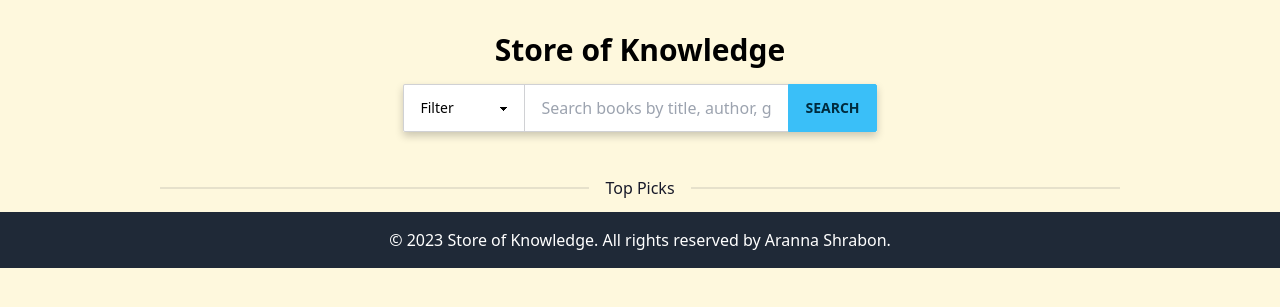
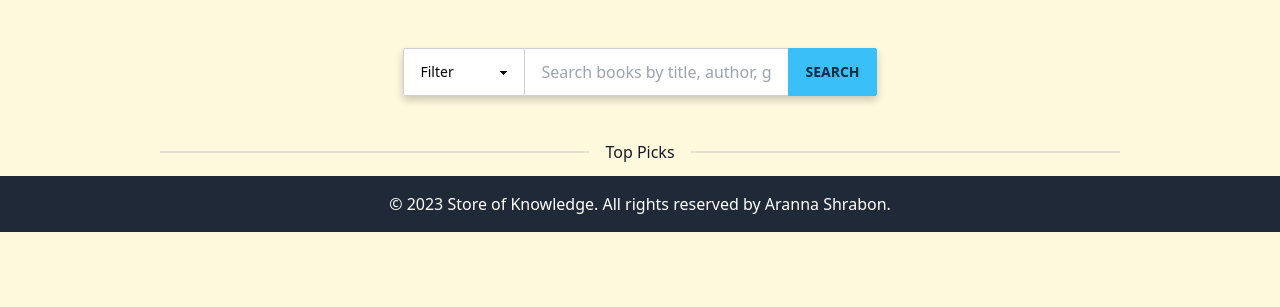
Before and after one commit to arannashrabon/book_recommendations, a Django app: template books/templates/index.html in a window 1280 px wide. Shown: the part 64-371 px from the top of the page. Run offline with Django 3.2, Linux system fonts and the light colour scheme; the template is opened without the code that fills it, so the values that code supplies are empty; some libraries are stand-ins or nearby versions.

Commit message:
first commit

```diff
--- a/books/templates/index.html
+++ b/books/templates/index.html
@@ -4,7 +4,7 @@
         <div class="mx-auto text-black">
             <div class="flex flex-col items-center justify-center my-8">
                 <h3 class="mb-4 text-3xl font-semibold">
-                    Store of Knowledge
+
                 </h3>
                 <div class="justify-center form-control" style="box-shadow: 0px 4px 8px rgba(0, 0, 0, 0.2);">
                     <form method="POST" action="/" class="input-group">
```
